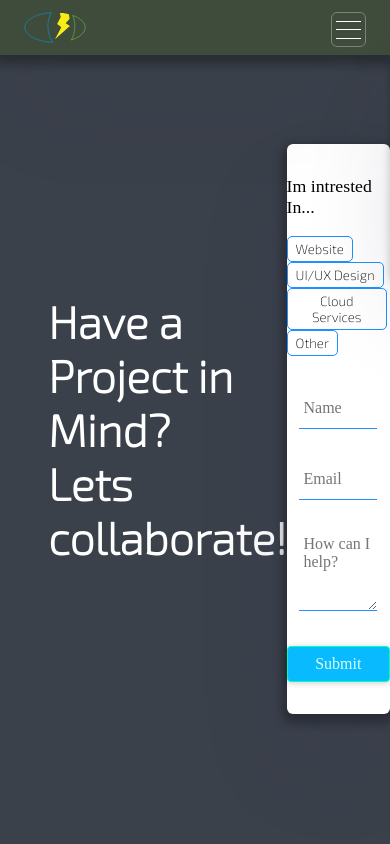
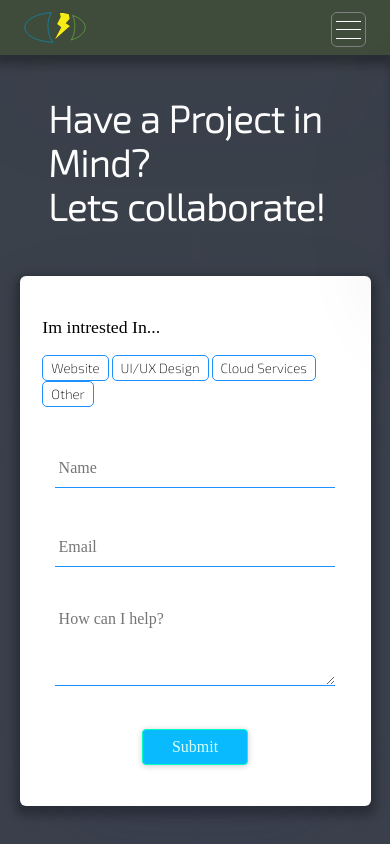
Before and after one commit to vic-villicana/Portfolio-v2, a Next.js app: page /contact in a window 390 px wide. Shown: the top 844 px of the page. Built offline with nearby package versions, Linux system fonts and the light colour scheme; no server answers; the database is empty.

Commit message:
add mobile responsivness to components

```diff
--- a/components/contact/hello-form.module.css
+++ b/components/contact/hello-form.module.css
@@ -17,7 +17,7 @@
   border-radius: 6px;
   width: 90%;
   max-width: 26rem;
-  height:570px;
+  height:530px;
   display: flex;
   justify-content: space-between;
   align-items:center;
@@ -26,14 +26,12 @@
   color:black;
 }
 
-.heading h1{
-        font-family:'Exo 2', sans-serif;
-        font-size:160%;
-        margin-left:3rem;
-}
+
 .heading{
         font-size:175%;
         color:white;
+        font-family:'Exo 2', sans-serif;
+        margin:0 0 0 3rem;
 }
 
 .radioControl p{
@@ -129,7 +127,7 @@
 }
 
 .form button {
-      width: 100%;
+      width: 30%;
       font: inherit;
       padding: 0.5rem 0.75rem;
       /* background-color: #03be9f; */
@@ -141,12 +139,34 @@
 
 
 
+@media (max-width: 700px) {
+
+  .form{
+    justify-content: space-evenly;
+  }
+  .formSection{
+    flex-direction:column;
+  }
+
+  .control {
+    width:80%;
+  }
+
+  .radioControl{
+    width:87%
+  }
+
+  .heading {
+    font-size:155%;
+
+  }
+}
 @media (min-width: 768px) {
       .form {
       }
 
 
-      .controls {
+      /* .controls {
         width: 80%;
         flex-direction: row;
       }
@@ -157,5 +177,5 @@
 
       .form button {
         width: 30%;
-      }
+      } */
 }
```
Also changed, not shown: components/projects/project-heading.module.css (+17 -0 lines).
